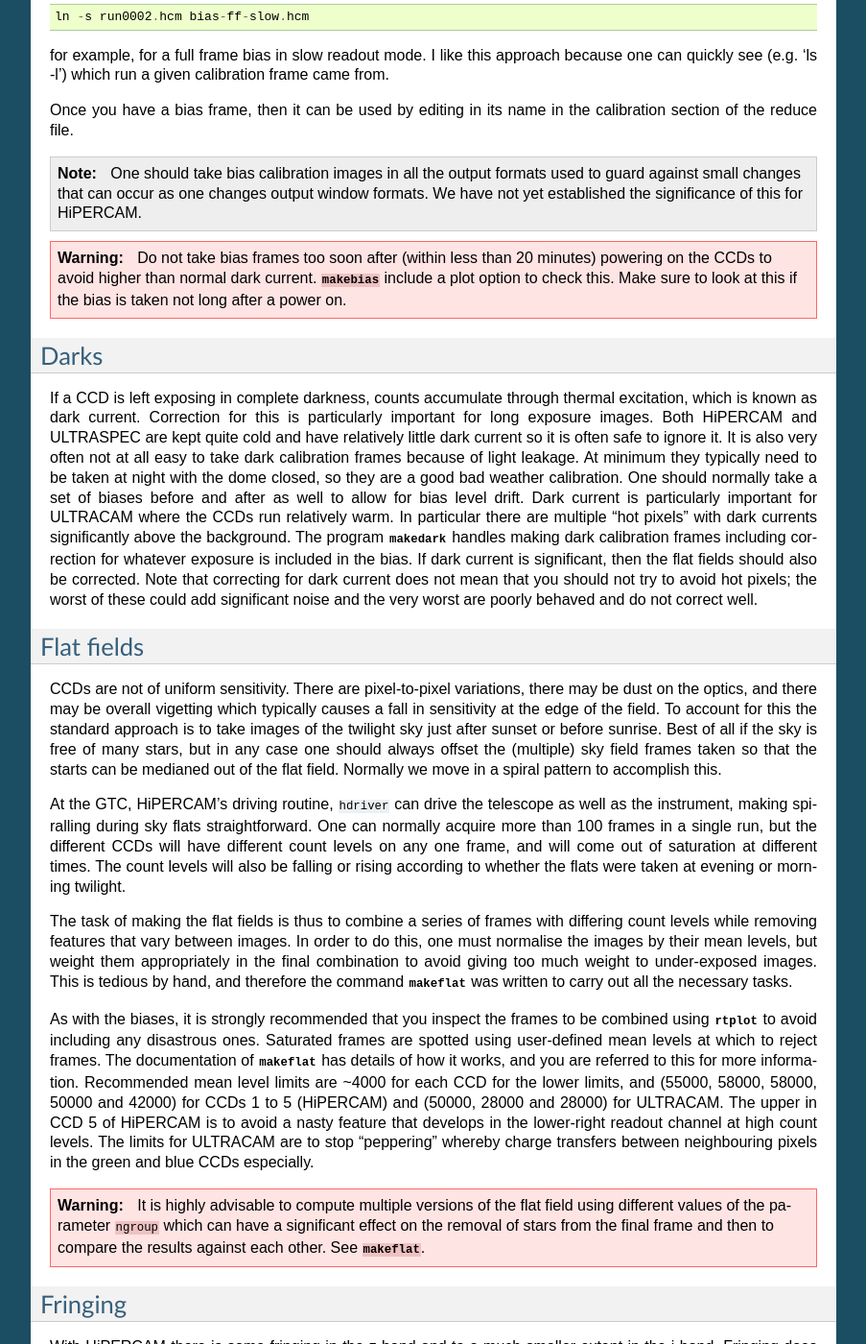
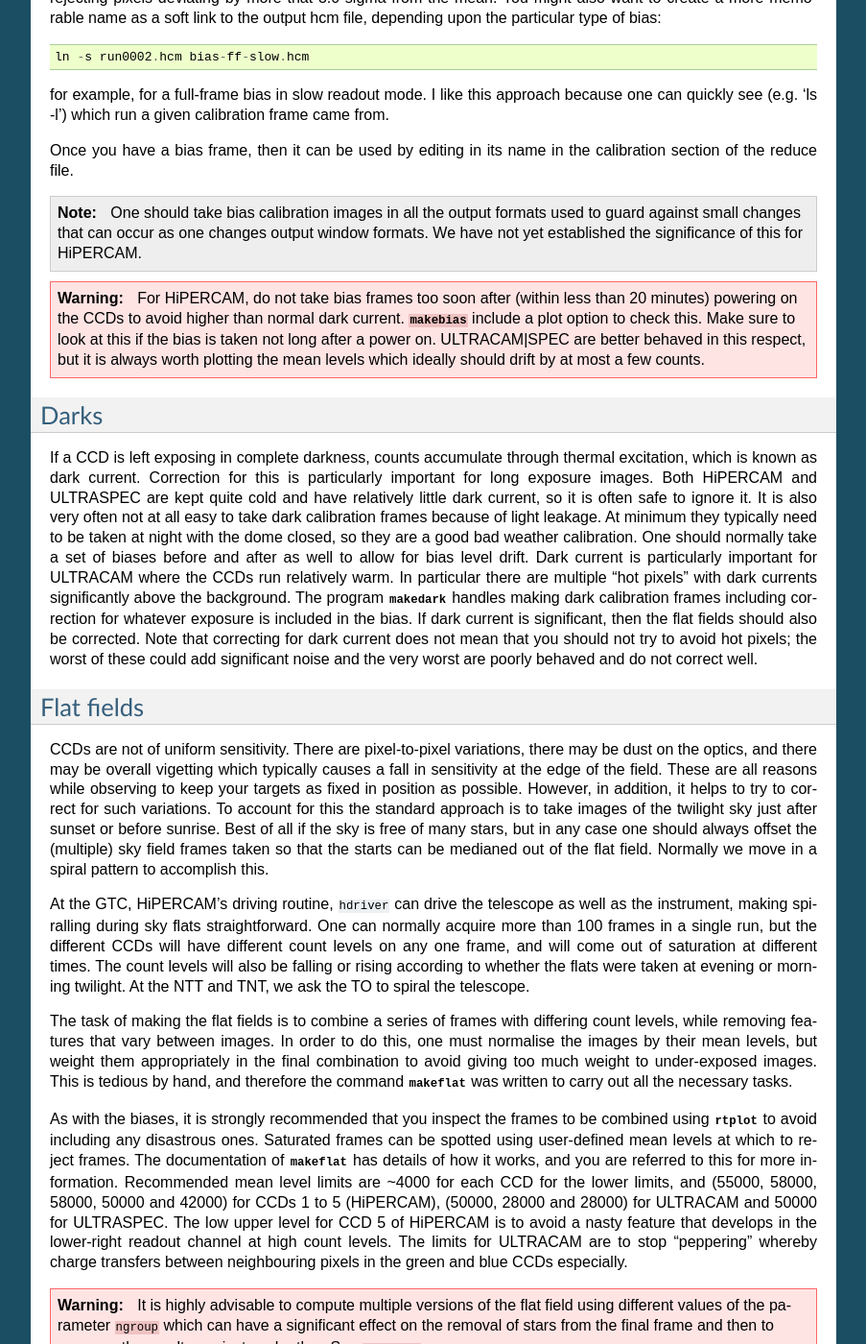
Before and after one commit to HiPERCAM/hipercam, a Sphinx documentation site: the page built from docs/reduction.rst, in a window 1280 px wide and 1400 px high, scrolled down 1244 px. Shown: the whole window at 96% size, without its empty margins (198-1101 px from the left). Built offline with Sphinx 7.4.7, drawn with Linux system fonts in a browser that asks for light colours; formulas are drawn with MathJax 3; some of the changed text lies outside the part shown.

Commit message:
documentation updates to help ULTRA(CAM|SPEC) users
Moved a bit away from hipercam-centric world view.

```diff
--- a/docs/reduction.rst
+++ b/docs/reduction.rst
@@ -24,17 +24,20 @@
 ===========
 
 All CCD images come with a near-constant electronic offset called the
-bias which ensures that the counts are always positive and helps
+"bias" which ensures that the counts are always positive and helps
 ensure optimum readout properties. This offset does not represent
 genuine detected light and must be subtracted off any image. The
 standard approach is to take a set of zero illumination frames quickly
 to avoid the build-up of counts either from light leakage or thermal
 noise.
 
-Bias frames can be quickly taken with |hiper|. All dome lights should be off,
-the focal plane slide should be in to block light, and ideally the telescope
-mirrors closed. Bias frames should be taken in clear mode with the shortest
-possible exposures to minimise the time spent accumulating photons.
+Bias frames can be quickly taken with |hiper|, ULTRACAM and
+ULTRASPEC. All dome lights should be off, the focal plane slide should
+be in to block light, and ideally the telescope mirrors closed (in the
+case of ULTRASPEC point the M4 mirror towards the 4k camera). You may
+also want to put a low transmission filter in. Bias frames should be
+taken in clear mode with the shortest possible exposures to minimise
+the time spent accumulating photons.
 
 We standardly take 50 or 100 bias exposures. These can be combined by
 averaging pixel-by-pixel with rejection of outliers to remove cosmic rays, or
@@ -53,18 +56,18 @@
 temporary files can be carried out with the single command |makebias|. This
 also saves the frames to a temporary location to avoid polluting the working
 directory with lots of files. Thus assuming all frames in bias run
-:file:`run0002.fits` are OK, the following command will make the combined
+:file:`run0002` are OK, the following command will make the combined
 bias frame::
 
   makebias run0002 1 0 3.0 yes run0002
 
-rejecting pixels deviating by more that 3.0 sigma from the mean.  You might
-also want to create a more memorable link to the output hcm file, depending
-upon the particular type of bias::
+rejecting pixels deviating by more that 3.0 sigma from the mean.  You
+might also want to create a more memorable name as a soft link to the
+output hcm file, depending upon the particular type of bias::
 
   ln -s run0002.hcm bias-ff-slow.hcm
 
-for example, for a full frame bias in slow readout mode. I like this
+for example, for a full-frame bias in slow readout mode. I like this
 approach because one can quickly see (e.g. 'ls -l') which run a given
 calibration frame came from.
 
@@ -78,10 +81,13 @@
    for |hiper|.
 
 .. Warning::
-   Do not take bias frames too soon after (within less than 20 minutes)
-   powering on the CCDs to avoid higher than normal dark current. |makebias|
-   include a plot option to check this. Make sure to look at this if the bias
-   is taken not long after a power on.
+   For |hiper|, do not take bias frames too soon after (within less
+   than 20 minutes) powering on the CCDs to avoid higher than normal
+   dark current. |makebias| include a plot option to check this. Make
+   sure to look at this if the bias is taken not long after a power
+   on. ULTRACAM|SPEC are better behaved in this respect, but it is
+   always worth plotting the mean levels which ideally should drift by
+   at most a few counts.
 
 Darks
 =====
@@ -90,12 +96,12 @@
 through thermal excitation, which is known as dark current. Correction
 for this is particularly important for long exposure images. Both
 |hiper| and ULTRASPEC are kept quite cold and have relatively little
-dark current so it is often safe to ignore it. It is also very often
+dark current, so it is often safe to ignore it. It is also very often
 not at all easy to take dark calibration frames because of light
 leakage. At minimum they typically need to be taken at night with the
 dome closed, so they are a good bad weather calibration. One should
 normally take a set of biases before and after as well to allow for
-bias level drift.  Dark current is particularly important for ULTRACAM
+bias level drift. Dark current is particularly important for ULTRACAM
 where the CCDs run relatively warm. In particular there are multiple
 "hot pixels" with dark currents significantly above the background.
 The program |makedark| handles making dark calibration frames
@@ -112,39 +118,44 @@
 CCDs are not of uniform sensitivity. There are pixel-to-pixel
 variations, there may be dust on the optics, and there may be overall
 vigetting which typically causes a fall in sensitivity at the edge of
-the field. To account for this the standard approach is to take images
-of the twilight sky just after sunset or before sunrise. Best of all
-if the sky is free of many stars, but in any case one should always
-offset the (multiple) sky field frames taken so that the starts can be
-medianed out of the flat field. Normally we move in a spiral pattern to
-accomplish this.
+the field. These are all reasons while observing to keep your targets
+as fixed in position as possible. However, in addition, it helps to
+try to correct for such variations. To account for this the standard
+approach is to take images of the twilight sky just after sunset or
+before sunrise. Best of all if the sky is free of many stars, but in
+any case one should always offset the (multiple) sky field frames
+taken so that the starts can be medianed out of the flat
+field. Normally we move in a spiral pattern to accomplish this.
 
-At the GTC, |hiper|'s driving routine, ``hdriver`` can
-drive the telescope as well as the instrument, making spiralling during sky
-flats straightforward. One can normally acquire more than 100 frames in a
-single run, but the different CCDs will have different count levels on any one
-frame, and will come out of saturation at different times. The count levels
-will also be falling or rising according to whether the flats were taken at
-evening or morning twilight.
+At the GTC, |hiper|'s driving routine, ``hdriver`` can drive the
+telescope as well as the instrument, making spiralling during sky
+flats straightforward. One can normally acquire more than 100 frames
+in a single run, but the different CCDs will have different count
+levels on any one frame, and will come out of saturation at different
+times. The count levels will also be falling or rising according to
+whether the flats were taken at evening or morning twilight. At the
+NTT and TNT, we ask the TO to spiral the telescope.
 
-The task of making the flat fields is thus to combine a series of frames with
-differing count levels while removing features that vary between images. In
-order to do this, one must normalise the images by their mean levels, but
-weight them appropriately in the final combination to avoid giving too much
-weight to under-exposed images. This is tedious by hand, and therefore the
-command |makeflat| was written to carry out all the necessary tasks.
+The task of making the flat fields is to combine a series of frames
+with differing count levels, while removing features that vary between
+images. In order to do this, one must normalise the images by their
+mean levels, but weight them appropriately in the final combination to
+avoid giving too much weight to under-exposed images. This is tedious
+by hand, and therefore the command |makeflat| was written to carry out
+all the necessary tasks.
 
 As with the biases, it is strongly recommended that you inspect the frames to
 be combined using |rtplot| to avoid including any disastrous ones. Saturated
-frames are spotted using user-defined mean levels at which to reject
+frames can be spotted using user-defined mean levels at which to reject
 frames. The documentation of |makeflat| has details of how it works, and you
 are referred to this for more information. Recommended mean level limits are
 ~4000 for each CCD for the lower limits, and (55000, 58000, 58000, 50000 and
-42000) for CCDs 1 to 5 (|hiper|) and (50000, 28000 and 28000) for
-ULTRACAM. The upper in CCD 5 of |hiper| is to avoid a nasty feature that
-develops in the lower-right readout channel at high count levels. The limits
-for ULTRACAM are to stop "peppering" whereby charge transfers between
-neighbouring pixels in the green and blue CCDs especially.
+42000) for CCDs 1 to 5 (|hiper|), (50000, 28000 and 28000) for
+ULTRACAM and 50000 for ULTRASPEC. The low upper level for CCD 5 of
+|hiper| is to avoid a nasty feature that develops in the lower-right
+readout channel at high count levels. The limits for ULTRACAM are to
+stop "peppering" whereby charge transfers between neighbouring pixels
+in the green and blue CCDs especially.
 
 .. Warning::
    It is highly advisable to compute multiple versions of the flat field
@@ -168,9 +179,11 @@
 Bad pixels
 ==========
 
-Some pixels and columns of pixels are to be avoided at all costs. They may
-however still fall near to some targets. My intention is that these bad pixels
-will be flagged if they fall into the target aperture or ignored if they fall into the sky aperture. This, like fringing, is TBD.
+Some pixels and columns of pixels are to be avoided at all costs. They
+may however still fall near to some targets. My intention is that
+these bad pixels will be flagged if they fall into the target aperture
+or ignored if they fall into the sky aperture. This, like fringing, is
+TBD.
 
 Aperture files
 ==============
@@ -270,12 +283,13 @@
 Plotting results
 ================
 
-|reduce| delivers a basic view of your data as it comes in, which is usually
-enough at the telescope. If you want to look at particular features, then you
-should investigate the command |plog|. This allows you to plot one parameter
-versus another, including division by comparison stars. The |plog| code is a
-good place to start from when analysing your data in more detail. In
-particular it shows you how to load in the rather human-unreadable |hiper| log
+|reduce| delivers a basic view of your data as it comes in, which is
+usually enough at the telescope. If you want to look at particular
+features, then you should investigate the command |plog|. This allows
+you to plot one parameter versus another, including division by
+comparison stars. If you use Python, the |plog| code is a good place
+to start from when analysing your data in more detail. In particular
+it shows you how to load in the rather human-unreadable |hiper| log
 files (huge numbers of columns and rows).
 
 Customisation
@@ -300,23 +314,27 @@
 The reduce log files
 ====================
 
-|reduce| writes all results to an ASCII log file. This can be pretty enormous
-with many columns. The log file is self-documenting with an extensive header
-section which is worth a look through. In particular the columns are named and
-given data types to aid ingestion into numpy recarrays. The pipeline command
-|plog| provides a crude interface to plotting these files, and module
-:mod:`hipercam.hlog` should allow you to develop scripts to access the data
-and to make your own plots.
+|reduce| writes all results to an ASCII log file. This can be pretty
+enormous with many columns. The log file is self-documenting with an
+extensive header section which is worth a look through. In particular
+the columns are named and given data types to aid ingestion into numpy
+recarrays. The pipeline command |plog| provides a crude interface to
+plotting these files, and module :mod:`hipercam.hlog` should allow you
+to develop scripts to access the data and to make your own
+plots. |hlog2fits| can convert the ASCII logs into rather more
+comprehensible FITS versions, with one HDU per CCD. These can be
+easily explored with standard FITS utilities like ``fv''.
 
-ULTRACAM vs |hiper|
-===================
+ULTRACAM|SPEC vs |hiper|
+========================
 
-The |hiper| pipeline is designed to be usable with ULTRACAM as well as
-|hiper|. You will need a different set of CCD defects, otherwise the two are
-very similar. One extra ULTRACAM needs is proper dark subtraction which I have
-yet to implement. Finally, at the telescope you can access the ULTRACAM server
-using |uls| versus |hls| for |hiper|, and you will need the environment
-variable ``ULTRACAM_DEFAULT_URL`` to have been set.
+The |hiper| pipeline is designed to be usable with ULTRACAM|SPEC data
+as well as data from |hiper| itself. You will need a different set of
+CCD defects, otherwise the two are very similar. One extra ULTRACAM
+needs is proper dark subtraction. Finally, at the telescope you can
+access the ULTRACAM server using |uls| versus |hls| for |hiper|, and
+you will need the environment variable ``ULTRACAM_DEFAULT_URL`` to
+have been set (standard on the "observer" accounts at the TNT and NTT).
 
 Trouble shooting reduction
 ==========================
@@ -328,14 +346,15 @@
 Aperture positioning
 --------------------
 
-Tracking multiple targets in multiple CCDs over potentially tens of thousands
-of frames is a challenge. A single meteor or cosmic ray can throw the position
-of a target off and you may never recover. This could happen after many
-minutes of reduction have gone by. The 'apertures' section of reduce files has
-multiple parameters designed to help avoid such problems.
+Tracking multiple targets in multiple CCDs over potentially tens of
+thousands of frames is a challenge. A single meteor or cosmic ray can
+throw the position of a target off and you may never recover. This
+could happen after many minutes of reduction have gone by, which can be
+annoying. The 'apertures' section of reduce files has multiple
+parameters designed to help avoid such problems.
 
 As emphasised above, if you identify a star (or stars) as (a) reference
-aperture(s), their position is the first to be determined and then used to
+aperture(s), their position are the first to be determined and then used to
 offset the location before carrying out profile fits for other stars. If you
 choose well-isolated reference stars, this can allow you to cope with large
 changes in position from frame-to-frame, whilst maintaining a tight search on
@@ -343,22 +362,23 @@
 locate using a more wide-ranging search. Sensible use of this can avoid the
 need to link apertures in some cases. Reference targets don't have to be ones
 that you will use for photometry, although they usually are of course. As you
-get a feel for your data, be alert for reducing the size of the search box as
+get a feel for your data, be alert to reducing the size of the search box as
 the smaller the region you search over, the less likely are you to be affected
 by cosmic rays and similar problems. However, it is not unusual to make
 position shifts during observation and if these are large, you could lose your
 targets.
 
-Cloudy conditions can be hard to cope with: clouds may come completely wipe
-out your targets, only for them to re-appear after a few seconds or perhaps a
-few minutes. In this case, careful use of the `fit_height_min_ref` and
-`fit_height_min_nrf` parameters in the reduce file might get you through.  The
-idea is that if the target gets too faint, you don't want to trust any
-position from it, so that no attempt is made to update the position. Provided
-the telescope is not moving too much, you should have a chance of re-locating
-apertures successfully when the target re-appears. If conditions are good, the
-aperture location can work without problem for many thousands of images in a
-row.
+Cloudy conditions can be hard to cope with: clouds may come completely
+wipe out your targets, only for them to re-appear after a few seconds
+or perhaps a few minutes. In this case, careful use of the
+`fit_height_min_ref` and `fit_height_min_nrf` parameters in the reduce
+file might get you through.  The idea is that if the target gets too
+faint, you don't want to trust any position from it, so that no
+attempt is made to update the position. Provided the telescope is not
+moving too much, you should have a chance of re-locating apertures
+successfully when the target re-appears. If conditions are good, the
+aperture location can work without problem for many thousands of
+images in a row.
 
 I have had a case where a particularly bright and badly-placed cosmic ray
 caused the reference aperture positioning to fail after a reduction had run
@@ -431,17 +451,20 @@
 encounter problems. Usually shutting down the other process and/or killing
 PGPLOT windows will fix things.  You can also use "/xs" to automate the
 numbering, but you will then lose control of which plot window is used for
-what. I recently had another problem where it kept saying::
+what. I have once had a problem where it kept saying::
 
   %PGPLOT, PGSCH: no graphics device has been selected
 
-and I could not close the PGPLOT windows. In the end the only way I could cure
-this was to kill the PGPLOT X-windows server. (Search for 'pgxwin' with 'ps'.)
+and I could not close the PGPLOT windows. In the end the only way I
+could cure this was to kill the PGPLOT X-windows server
+explicitly. (Search for 'pgxwin' with 'ps'.)
 
 Experiment
 ----------
 
-Try different settings. Especially the extraction settings can make a
+Try different settings. The extraction settings in particular can make a
 significant difference to the results. Compare the results visually. There is
 no one prescription that works for all cases. Faint targets normally require
-different setting from bright ones for the best results.
+different settings from bright ones for the best results (e.g. smaller target
+aperture radii). Very faint target may benefit from optimal extraction, while
+brighter ones can look worse.
```
Also changed, not shown: docs/index.rst (+11 -8 lines), docs/telescope.rst (+91 -55 lines).
